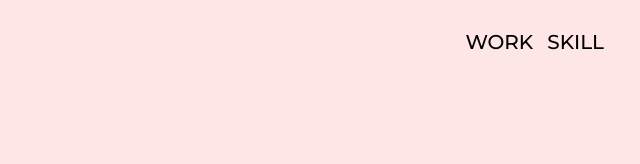
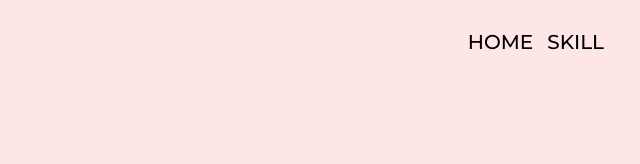
Before and after one commit to onehae627/front-portfolio, a plain HTML site: page index.html in a window 1280 px wide. Shown: the top 164 px of the page, 513-1153 px from the left. Drawn offline with Linux system fonts and the light colour scheme.

Commit message:
상단바 메뉴 수정, body 높이 설정

```diff
--- a/index.html
+++ b/index.html
@@ -21,7 +21,7 @@
       <nav class="navigator">
         <h3 class="site-name">ONEHAE</h3>
         <ul>
-          <li><a href="index.html" class="nav-menu">WORK</a></li>
+          <li><a href="index.html" class="nav-menu">HOME</a></li>
           <li><a href="skill.html" class="nav-menu">SKILL</a></li>
         </ul>
       </nav>
--- a/style.css
+++ b/style.css
@@ -1,5 +1,6 @@
 body {
   background-color: #ffe6e6;
+  height: 1000px;
 }
 
 .frame {
```
Also changed, not shown: skill.html (+1 -1 lines).
